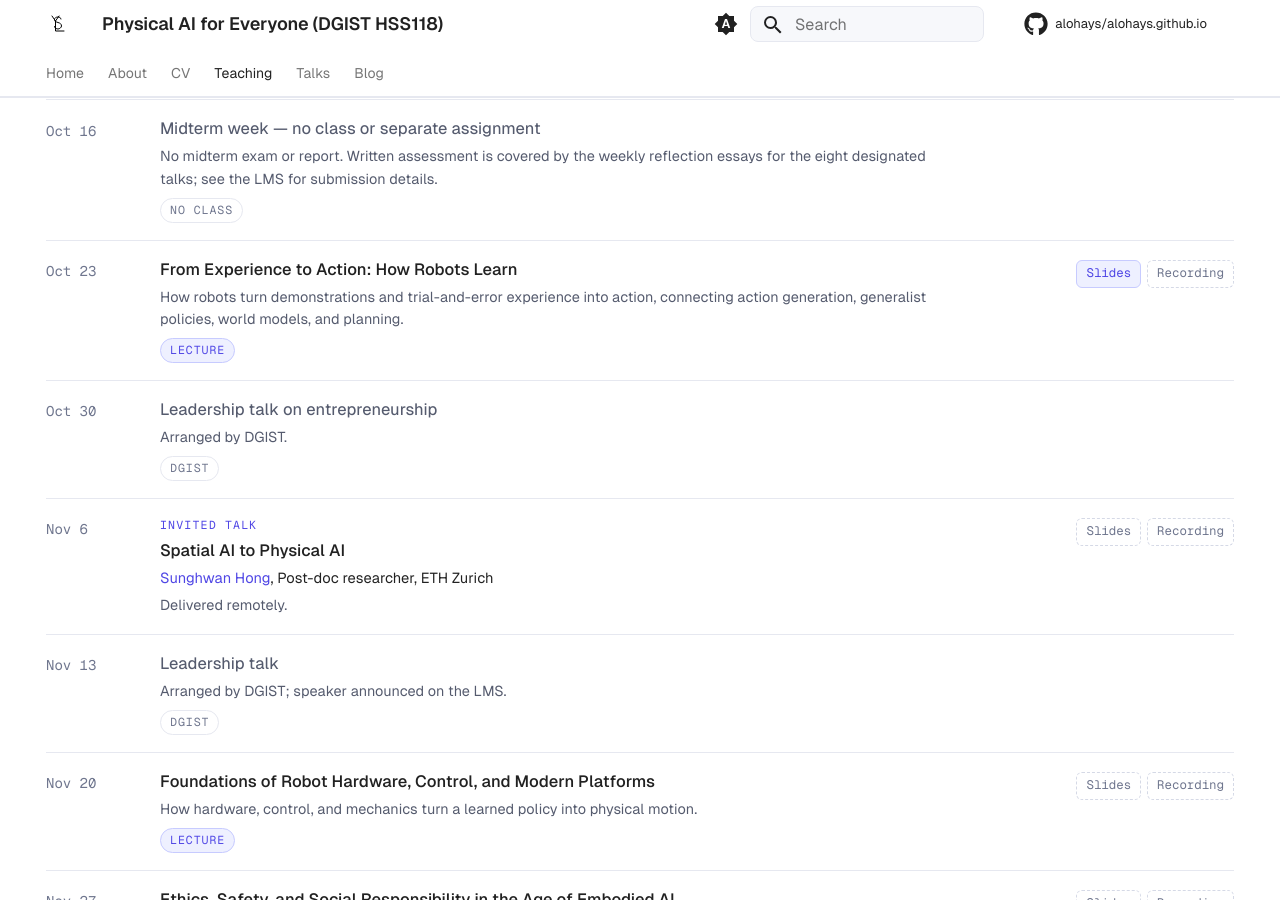
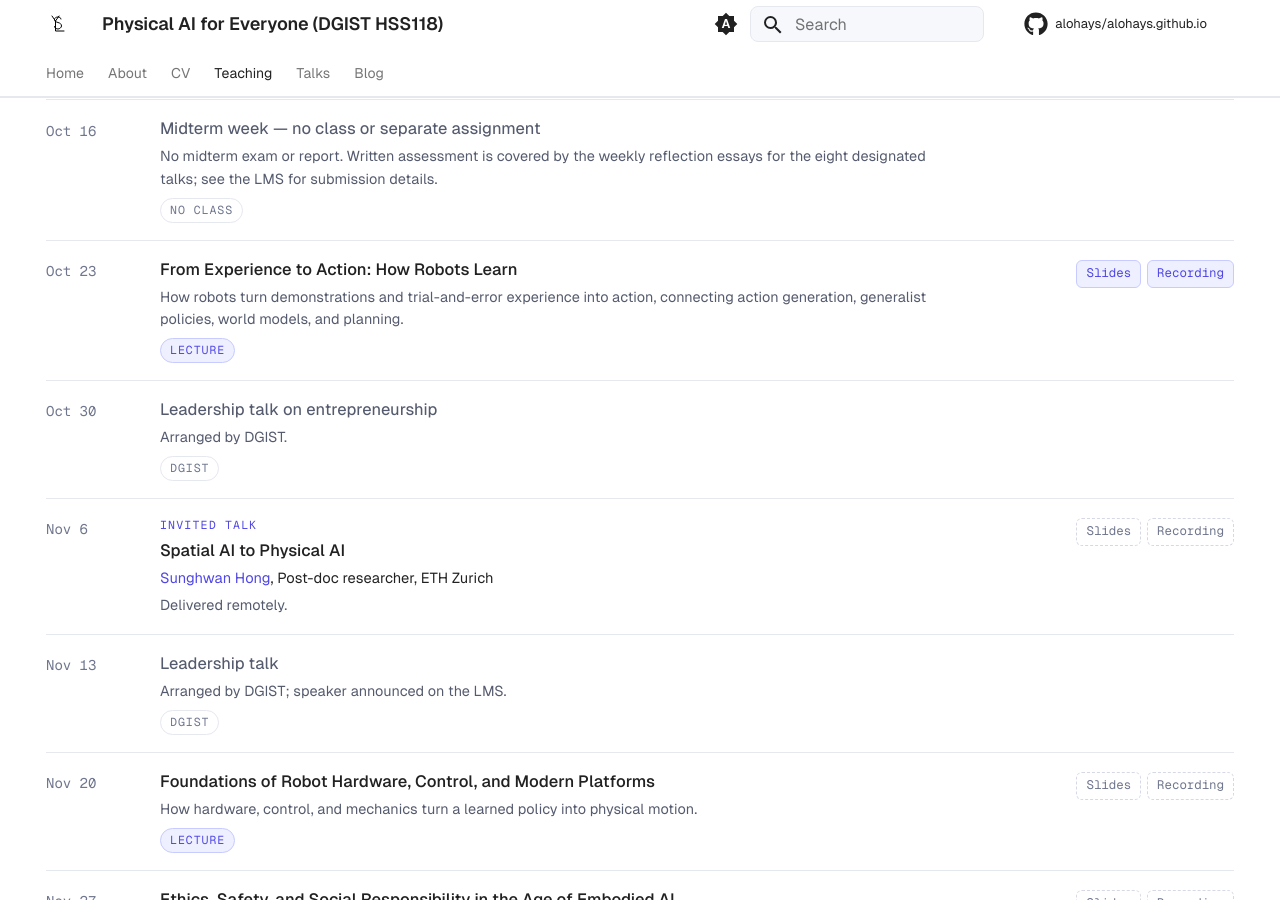
Before and after one commit to alohays/alohays.github.io, an MkDocs documentation site: the page built from docs/teaching/dgist-hss118-2026f/index.md, in a window 1280 px wide and 900 px high, scrolled down 1547 px. Built offline with MkDocs 1.6.1 and Material for MkDocs 9.7.7, drawn with Linux system fonts in a browser that asks for light colours; comment, search, counter and statistics services are not loaded.

Commit message:
docs(dgist-hss118): link the October 23 lecture recording

```diff
--- a/docs/teaching/dgist-hss118-2026f/index.md
+++ b/docs/teaching/dgist-hss118-2026f/index.md
@@ -127,7 +127,7 @@ hide:
     </span>
     <span class="yl-sess-mat">
       <a class="yl-mat" href="https://alohays.github.io/paper2pr/slides/lectures/dgist-2026f-w09.html">Slides</a>
-      <span class="yl-mat">Recording</span>
+      <a class="yl-mat" href="https://youtu.be/UOngj3pNWUs">Recording</a>
     </span>
   </div>
 
```
Also changed, not shown: docs/teaching/dgist-hss118-2026f/ko/index.md (+1 -1 lines).
